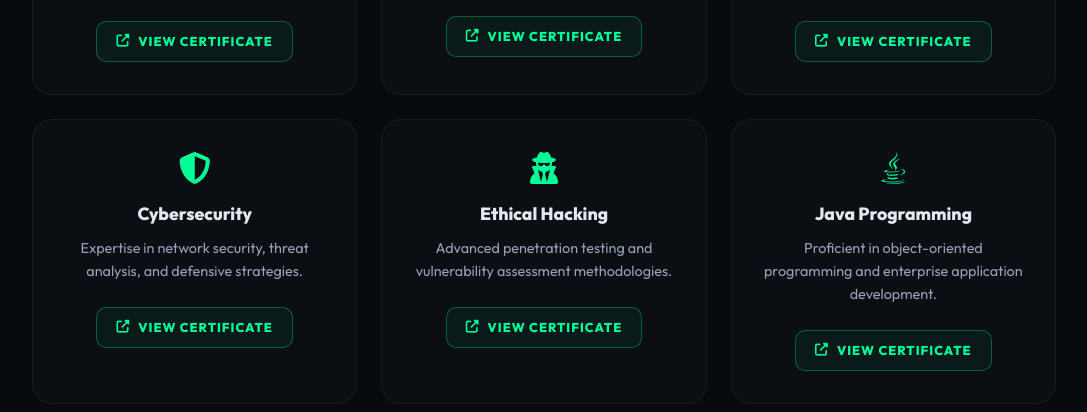
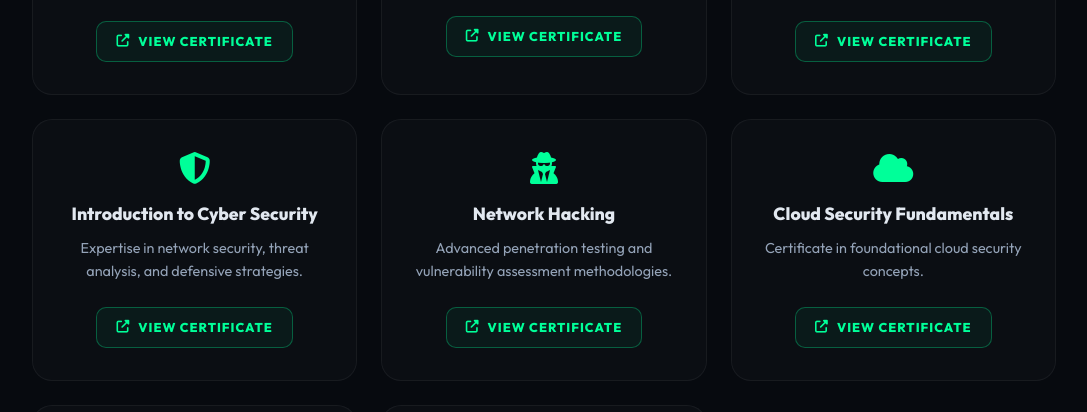
Before and after one commit to gaurav7080/portofolio, a plain HTML site: page education.html in a window 1280 px wide. Shown: the part 1232-1644 px from the top of the page, without its empty margins (96-1183 px from the left). Drawn offline with Linux system fonts and the light colour scheme.

Commit message:
cert add

```diff
--- a/education.html
+++ b/education.html
@@ -145,7 +145,7 @@
                         </div>
                         <div class="cert-card">
                             <i class="fas fa-shield-halved cert-icon"></i>
-                            <h4>Cybersecurity</h4>
+                            <h4>Introduction to Cyber Security</h4>
                             <p>Expertise in network security, threat analysis, and defensive strategies.</p>
                             <a href="Cretificates/CYBERSECURITY_CERTIFICATE.pdf" target="_blank" class="view-cert-btn">
                                 <i class="fas fa-external-link-alt"></i> View Certificate
@@ -153,9 +153,17 @@
                         </div>
                         <div class="cert-card">
                             <i class="fas fa-user-secret cert-icon"></i>
-                            <h4>Ethical Hacking</h4>
+                            <h4>Network Hacking</h4>
                             <p>Advanced penetration testing and vulnerability assessment methodologies.</p>
                             <a href="Cretificates/HACKING_CERTIFICATE.pdf" target="_blank" class="view-cert-btn">
+                                <i class="fas fa-external-link-alt"></i> View Certificate
+                            </a>
+                        </div>
+                        <div class="cert-card">
+                            <i class="fas fa-cloud cert-icon"></i>
+                            <h4>Cloud Security Fundamentals</h4>
+                            <p>Certificate in foundational cloud security concepts.</p>
+                            <a href="Cretificates/CLOUD%20SECURITY%20FUNDAMENTALS.pdf" target="_blank" rel="noopener noreferrer" class="view-cert-btn">
                                 <i class="fas fa-external-link-alt"></i> View Certificate
                             </a>
                         </div>
```
Also changed, not shown: index.html (+1 -1 lines), 1 other file.
